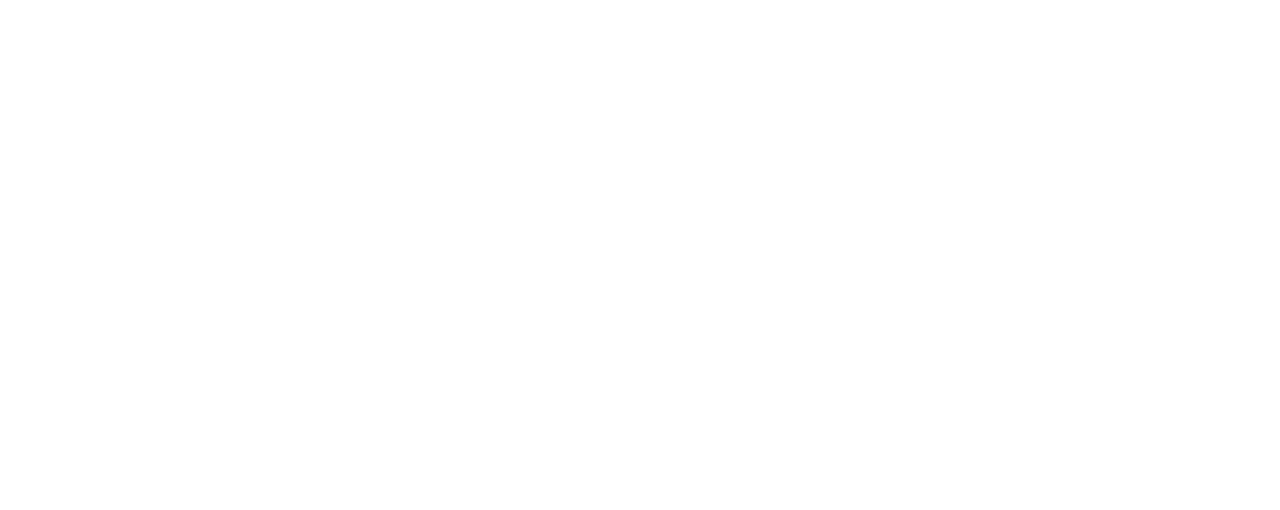
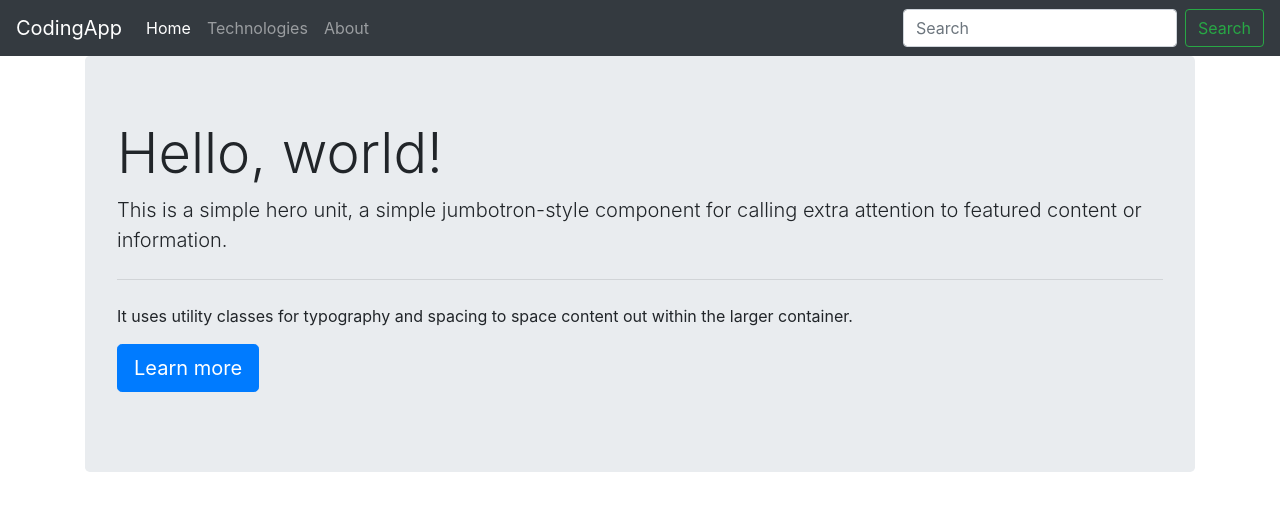
Before and after one commit to ahiezerrivas/la-bibila-de-node-js, an Angular app in the folder section 09/BACKENDVSFRONTEND/frontend/: page /home in a window 1280 px wide. Shown: the top 510 px of the page. Built offline with nearby package versions, Linux system fonts and the light colour scheme.

Commit message:
Listo hasta el video 78

```diff
--- a/section 09/BACKENDVSFRONTEND/frontend/src/app/components/technology-card/technology-card.component.html
+++ b/section 09/BACKENDVSFRONTEND/frontend/src/app/components/technology-card/technology-card.component.html
@@ -4,12 +4,12 @@
         [alt]="technology.name"
         class="card-img-top img-fluid"
     />
-    <dic class="card-body">
+    <div class="card-body">
       <h4 class="card-title">{{ technology.name }} </h4>
       <p class="card-text">{{ technology.description }} </p>
       <p class=" card-text">
         <small class="text-muted" *ngFor="let tag of technology.tag">
-          <a href="#">{{ tag }}</a>
+          <a href="#"> {{ tag }}</a>
         </small>
       </p>
       <a
--- a/section 09/BACKENDVSFRONTEND/frontend/src/app/pages/home/home.component.html
+++ b/section 09/BACKENDVSFRONTEND/frontend/src/app/pages/home/home.component.html
@@ -1 +1,9 @@
-<h1>Hello World from Angular</h1>
+<div class="jumbotron">
+  <h1 class="display-4">Hello, world!</h1>
+  <p class="lead">This is a simple hero unit, a simple jumbotron-style component for calling extra attention to featured content or information.</p>
+  <hr class="my-4">
+  <p>It uses utility classes for typography and spacing to space content out within the larger container.</p>
+  <p class="lead">
+    <a class="btn btn-primary btn-lg" href="#" role="button">Learn more</a>
+  </p>
+</div>
--- a/section 09/BACKENDVSFRONTEND/frontend/src/app/pages/technology/technology.component.html
+++ b/section 09/BACKENDVSFRONTEND/frontend/src/app/pages/technology/technology.component.html
@@ -6,7 +6,8 @@
 
 <div class="row">
   <div class="col-md-4">
-    <img [src]="technology.log" [alt]="technology.name" class="img-fluid" />
+    <img [src]="technology.logo" [alt]="technology.name" class="img-fluid" />
+    <br />
     <br />
     <a [routerLink]="['/technologies']" class="btn btn-outline-danger btn-block"
        >Go back</a
--- a/section 09/BACKENDVSFRONTEND/frontend/src/app/pages/technology/technology.component.ts
+++ b/section 09/BACKENDVSFRONTEND/frontend/src/app/pages/technology/technology.component.ts
@@ -1,4 +1,7 @@
 import { Component, OnInit } from '@angular/core';
+import { ActivatedRoute } from "@angular/router";
+import { HttpService } from "src/app/services/http.service";
+import { Technology } from "src/app/models/technology.model";
 
 @Component({
   selector: 'app-technology',
@@ -6,10 +9,30 @@ import { Component, OnInit } from '@angular/core';
   styleUrls: ['./technology.component.css']
 })
 export class TechnologyComponent implements OnInit {
+  public technology: Technology = {
+    name: "",
+    description: "",
+    logo: "",
+    _id: "",
+    tags: [],
+    updatedAt: null,
+    createdAt: null
+  };
 
-  constructor() { }
+
+  constructor(
+     private _activatedRoute: ActivatedRoute,
+    private _httpService: HttpService) { }
 
   ngOnInit(): void {
+    this._activatedRoute.params.subscribe(params => {
+      const id: string = params["id"];
+      this._httpService
+        .getTechnology(id)
+        .subscribe((technology: Technology) => {
+          this.technology = technology["data"];
+        });
+    });
   }
 
 }
--- a/section 09/BACKENDVSFRONTEND/frontend/src/app/services/http.service.ts
+++ b/section 09/BACKENDVSFRONTEND/frontend/src/app/services/http.service.ts
@@ -1,12 +1,13 @@
 import { Injectable } from '@angular/core';
 import { HttpClient } from '@angular/common/http';
 import { Technology } from '../models/technology.model';
-import { environment } from 'src/environments/enviroment';
+import { environment } from "src/environments/environment";
 
 @Injectable({
   providedIn: 'root'
 })
 export class HttpService {
+  private baseUrl: string = environment.BASE_API_URL;
 
   constructor(private readonly _http: HttpClient) { }
 
```
Also changed, not shown: 1 other file (tests, documents, lock files or other folders).
